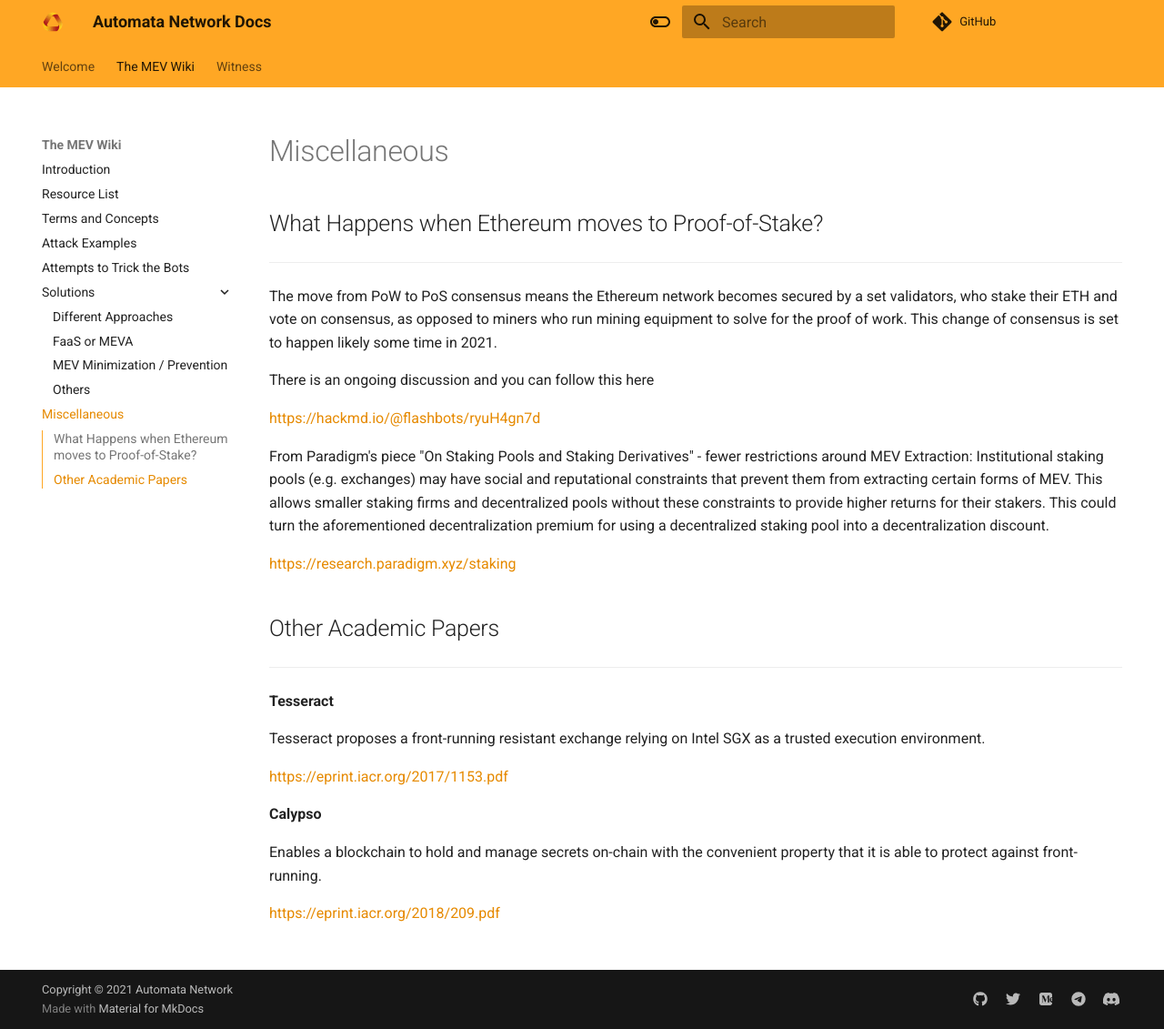
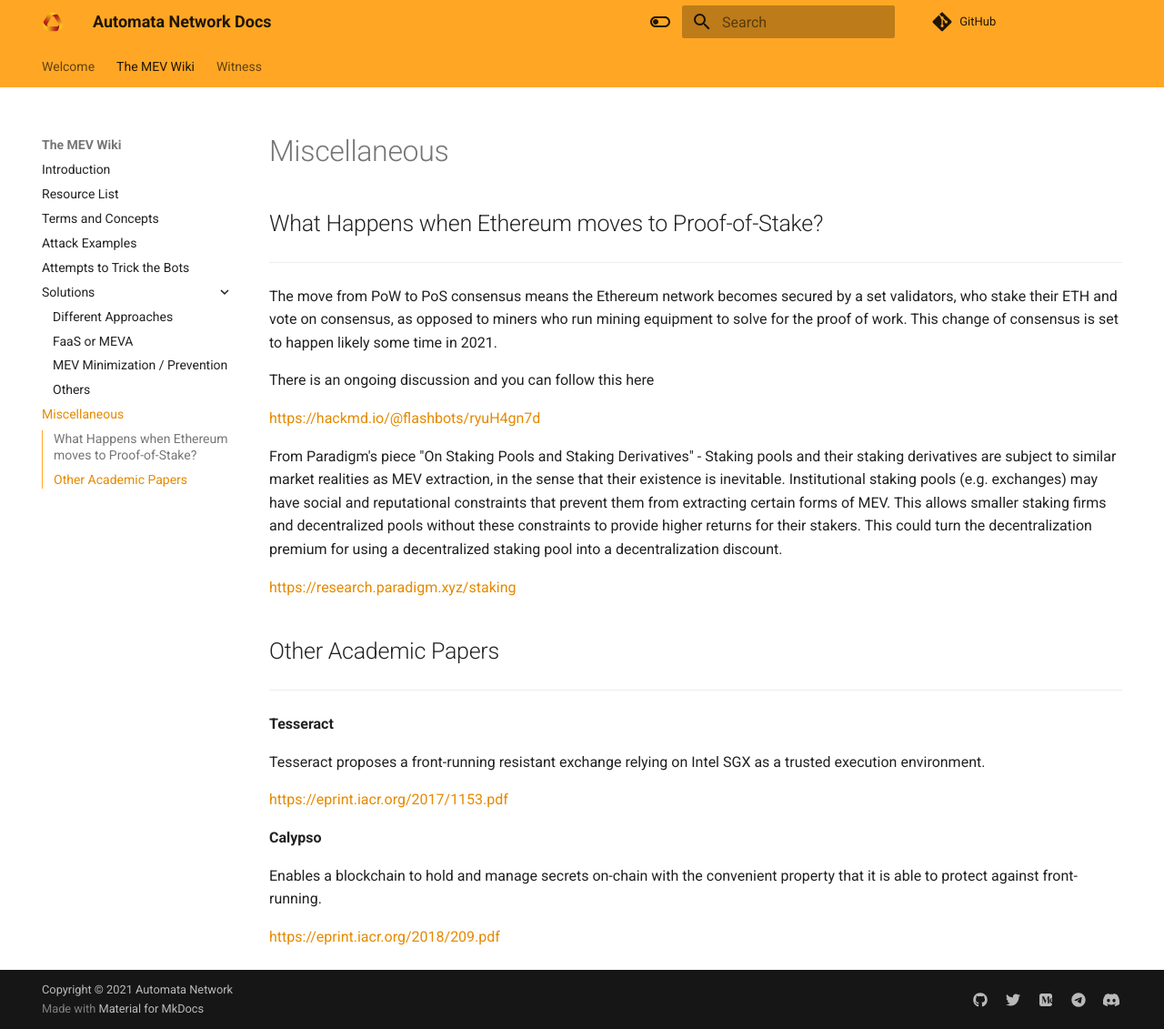
Before and after one commit to automata-network/docs, an MkDocs documentation site: the page built from docs/mev/misc.md, in a window 1280 px wide and 1131 px high. Shown: the whole window at 91% size. Built offline with MkDocs 1.6.1 and Material for MkDocs 9.7.7, drawn with Linux system fonts in a browser that asks for light colours; nearby versions of some CDN libraries; comment, search, counter and statistics services are not loaded.

Commit message:
Update misc.md

```diff
--- a/docs/mev/misc.md
+++ b/docs/mev/misc.md
@@ -9,7 +9,7 @@ There is an ongoing discussion and you can follow this here
 
 [https://hackmd.io/@flashbots/ryuH4gn7d](https://hackmd.io/@flashbots/ryuH4gn7d){target=_blank}
 
-From Paradigm's piece "On Staking Pools and Staking Derivatives" - fewer restrictions around MEV Extraction: Institutional staking pools (e.g. exchanges) may have social and reputational constraints that prevent them from extracting certain forms of MEV. This allows smaller staking firms and decentralized pools without these constraints to provide higher returns for their stakers. This could turn the aforementioned decentralization premium for using a decentralized staking pool into a decentralization discount.
+From Paradigm's piece "On Staking Pools and Staking Derivatives" - Staking pools and their staking derivatives are subject to similar market realities as MEV extraction, in the sense that their existence is inevitable. Institutional staking pools (e.g. exchanges) may have social and reputational constraints that prevent them from extracting certain forms of MEV. This allows smaller staking firms and decentralized pools without these constraints to provide higher returns for their stakers. This could turn the decentralization premium for using a decentralized staking pool into a decentralization discount.
 
 [https://research.paradigm.xyz/staking](https://research.paradigm.xyz/staking){target=_blank}
 
```
